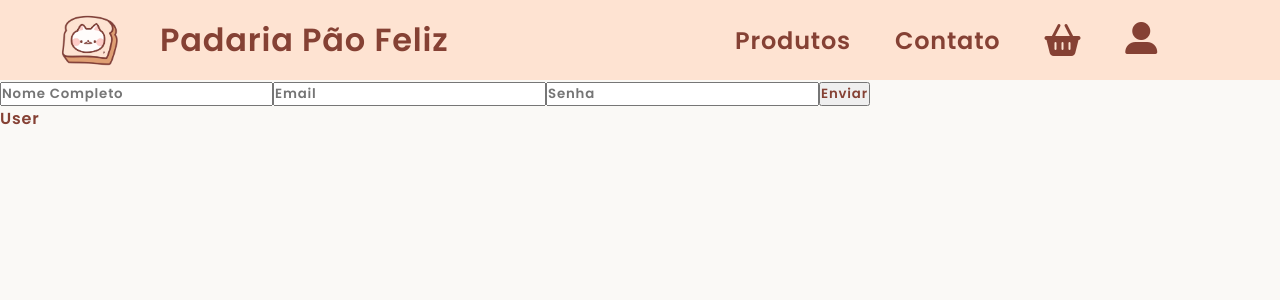
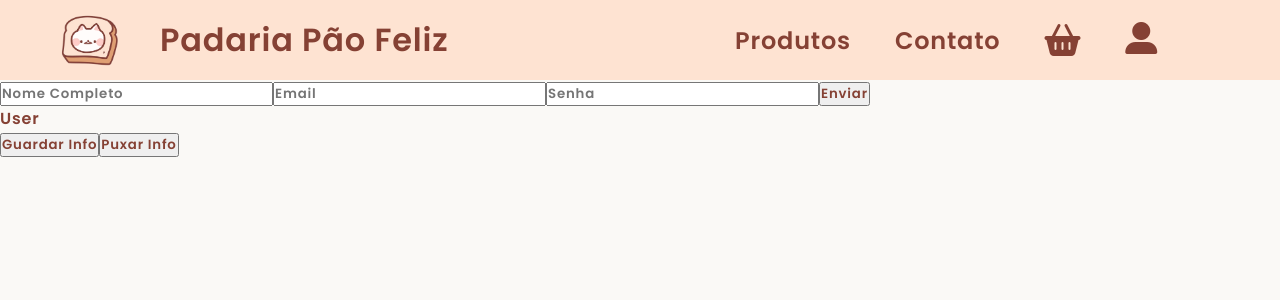
Before and after one commit to BrunoReiis/Padaria, a React (Vite) app: page /user in a window 1280 px wide. Shown: the top 300 px of the page. Built offline with nearby package versions, Linux system fonts and the light colour scheme.

Commit message:
feature: add products in database

```diff
--- /dev/null
+++ b/src/components/TestDb.tsx
@@ -0,0 +1,129 @@
+import { collection, doc, setDoc, getDocs } from "firebase/firestore";
+import { db } from "../scripts/db/Config";
+
+const TestDb = () => {
+  const enviarDados = async () => {
+    const categoriesRef = collection(db, "categories");
+
+    await setDoc(doc(categoriesRef, "TASDASDA"), {
+      items: [
+        {
+          id: 1,
+          price: "R$ 11,60",
+          image: "/img/mockup.png",
+          title: "Item Title",
+          description: "Description",
+        },
+        {
+          id: 2,
+          price: "R$ 9,60",
+          image: "/img/mockup.png",
+          title: "Item Title",
+        },
+        {
+          id: 3,
+          price: "R$ 9,60",
+          image: "/img/mockup.png",
+          title: "Item Title",
+        },
+      ],
+    });
+
+    await setDoc(doc(categoriesRef, "Test Row 5"), {
+      items: [
+        {
+          id: 1,
+          price: "R$ 11,60",
+          image: "/img/mockup.png",
+          title: "Item Title",
+          description: "Description",
+        },
+        {
+          id: 2,
+          price: "R$ 9,60",
+          image: "/img/mockup.png",
+          title: "Item Title",
+          description: "Description",
+        },
+        {
+          id: 3,
+          price: "R$ 9,60",
+          image: "/img/mockup.png",
+          title: "Item Title",
+          description: "Description",
+        },
+        {
+          id: 4,
+          price: "R$ 9,60",
+          image: "/img/mockup.png",
+          title: "Item Title",
+          description: "Description",
+        },
+        {
+          id: 5,
+          price: "R$ 9,60",
+          image: "/img/mockup.png",
+          title: "Item Title",
+          description: "Description",
+        },
+      ],
+    });
+
+    await setDoc(doc(categoriesRef, "Teste"), {
+      items: [
+        {
+          id: 1,
+          price: "R$ 11,60",
+          image: "/img/mockup.png",
+          title: "Item Title",
+          description: "Description",
+        },
+        {
+          id: 2,
+          price: "R$ 9,60",
+          image: "/img/mockup.png",
+          title: "Item Title",
+          description: "Description",
+        },
+      ],
+    });
+  };
+
+  interface ItemType {
+    id: number;
+    price: string;
+    image: string;
+    title: string;
+    description?: string;
+  }
+
+  const puxarDados = async () => {
+    const querySnapshot = await getDocs(collection(db, "categories"));
+    querySnapshot.forEach((doc) => {
+
+      const items: ItemType[] = doc.data().items;
+      if (items) {
+        items.forEach((item: ItemType) => {
+          console.log("Item ID:", item.id);
+          console.log("Price:", item.price);
+          console.log("Image:", item.image);
+          console.log("Title:", item.title);
+          if (item.description) {
+            console.log("Description:", item.description);
+          }
+          console.log("--------------------");
+        });
+      }
+    });
+  };
+
+
+  return (
+    <div className="teste">
+      <button onClick={enviarDados}>Guardar Info</button>
+      <button onClick={puxarDados}>Puxar Info</button>
+    </div>
+  );
+};
+
+export default TestDb;
--- a/src/pages/Products.tsx
+++ b/src/pages/Products.tsx
@@ -1,107 +1,45 @@
+import { useEffect, useState } from "react";
 import Home_ProductRow from "../components/Products/ProductRow";
 import Home_SideBar from "../components/Products/SideBar";
-import { useEffect } from "react";
-import ProductsJS from "../scripts/ProductsJS";
+import { collection, getDocs } from "firebase/firestore";
+import { db } from "../scripts/db/Config";
 
 interface TestType {
-  [key: string]: {
-    id: number;
-    price: string;
-    image: string;
-    title: string;
-    description?: string;
-  }[];
+  id: number;
+  price: string;
+  image: string;
+  title: string;
+  description?: string;
 }
 
 function Products() {
+  const [items, setItems] = useState<{ [key: string]: TestType[] }>({});
+
   useEffect(() => {
-    ProductsJS();
+    const fetchData = async () => {
+      try {
+        const querySnapshot = await getDocs(collection(db, "categories"));
+        const data: { [key: string]: TestType[] } = {};
+        querySnapshot.forEach((doc) => {
+          const categoryData = doc.data();
+          data[doc.id] = categoryData.items;
+        });
+        setItems(data);
+      } catch (error) {
+        console.error("Error fetching data:", error);
+      }
+    };
+
+    fetchData();
   }, []);
-
-  const test: TestType = {
-    "Test Row 1": [
-      {
-        id: 1,
-        price: "R$ 11,60",
-        image: "/img/mockup.png",
-        title: "Item Title",
-        description: "Description",
-      },
-      {
-        id: 2,
-        price: "R$ 9,60",
-        image: "/img/mockup.png",
-        title: "Item Title",
-      },
-      {
-        id: 3,
-        price: "R$ 9,60",
-        image: "/img/mockup.png",
-        title: "Item Title",
-      },
-    ],
-    "Test Row 2": [
-      {
-        id: 1,
-        price: "R$ 11,60",
-        image: "/img/mockup.png",
-        title: "Item Title",
-        description: "Description",
-      },
-      {
-        id: 2,
-        price: "R$ 9,60",
-        image: "/img/mockup.png",
-        title: "Item Title",
-        description: "Description",
-      },
-      {
-        id: 3,
-        price: "R$ 9,60",
-        image: "/img/mockup.png",
-        title: "Item Title",
-        description: "Description",
-      },
-      {
-        id: 4,
-        price: "R$ 9,60",
-        image: "/img/mockup.png",
-        title: "Item Title",
-        description: "Description",
-      },
-      {
-        id: 5,
-        price: "R$ 9,60",
-        image: "/img/mockup.png",
-        title: "Item Title",
-        description: "Description",
-      },
-    ],
-    "Test Row 3": [
-      {
-        id: 1,
-        price: "R$ 11,60",
-        image: "/img/mockup.png",
-        title: "Item Title",
-        description: "Description",
-      },
-      {
-        id: 2,
-        price: "R$ 9,60",
-        image: "/img/mockup.png",
-        title: "Item Title",
-        description: "Description",
-      },
-    ],
-  };
 
   return (
     <>
       <div id="page_content">
-        <Home_SideBar titles={Object.keys(test)} />
+        <Home_SideBar titles={Object.keys(items)} />
         <div id="products">
-          {Object.keys(test).map((key: any, index) => (
-            <Home_ProductRow key={index} title={key} content={test[key]} />
+          {Object.entries(items).map(([key, value]) => (
+            <Home_ProductRow key={key} title={key} content={value} />
           ))}
         </div>
       </div>
--- a/src/pages/User.tsx
+++ b/src/pages/User.tsx
@@ -1,6 +1,7 @@
 import { useEffect } from "react";
 import User_a from "../components/User/User - a";
 import FormRegistro  from "../components/User/formRegistro";
+import TestDb from "../components/TestDb";
 
 function User() {
   useEffect(() => {}, []);
@@ -9,6 +10,7 @@ function User() {
     <>
       <FormRegistro/>
       <User_a />
+      <TestDb />
     </>
   );
 }
```
